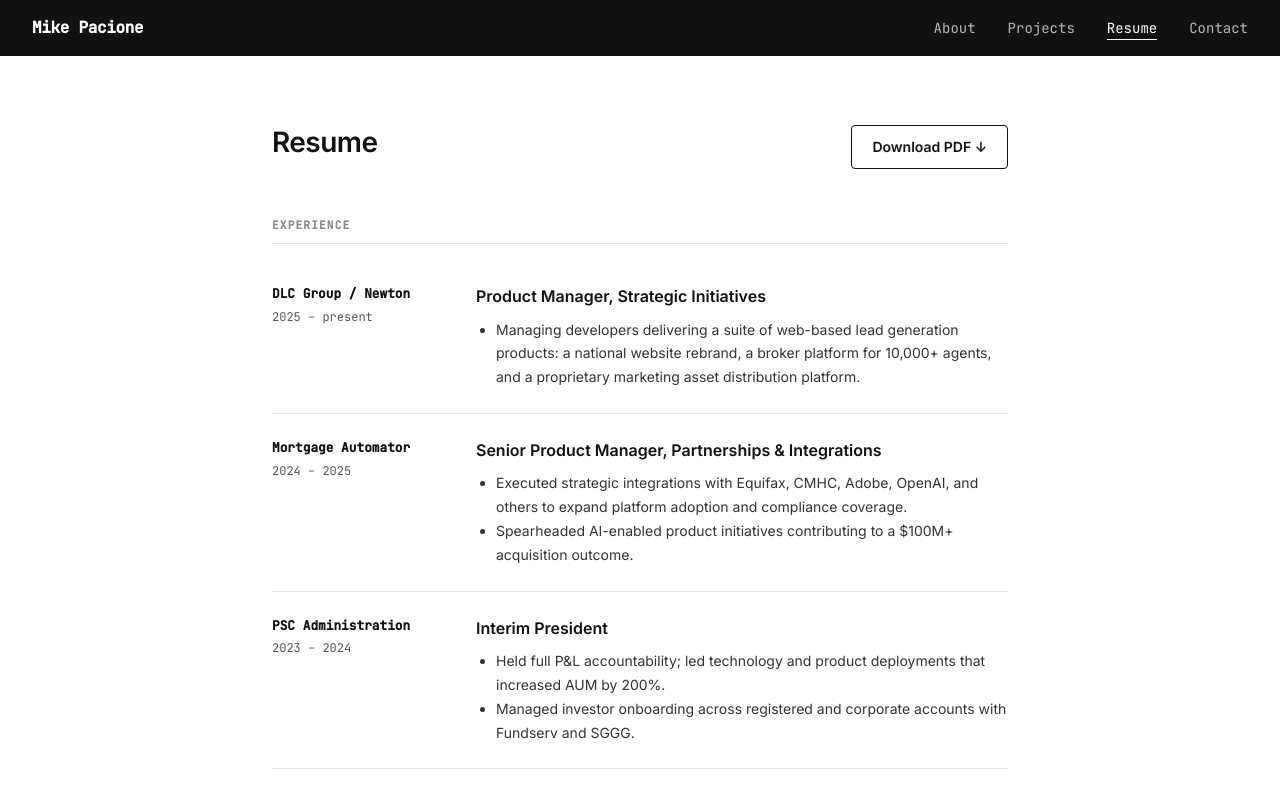
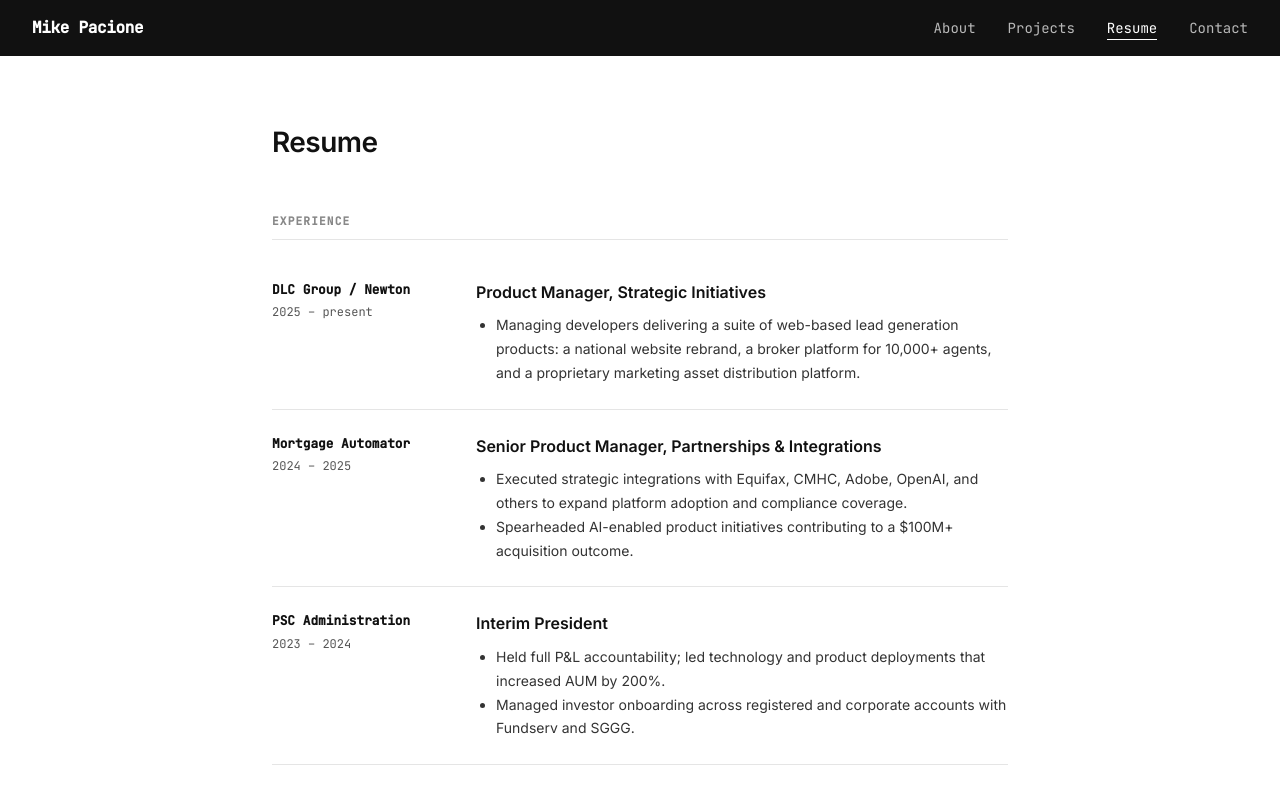
Before and after one commit to thefailvlog-netizen/personal-website, a plain HTML site: page resume.html in a window 1280 px wide. Shown: the top 786 px of the page. Drawn offline with Linux system fonts and the light colour scheme.

Commit message:
chore: remove PDF download button until PDF is ready

```diff
--- a/resume.html
+++ b/resume.html
@@ -21,10 +21,7 @@
   </nav>
 
   <main class="container">
-    <div style="display:flex; align-items:baseline; justify-content:space-between; flex-wrap:wrap; gap:1rem; margin-bottom:2.5rem;">
-      <h2 style="margin-bottom:0;">Resume</h2>
-      <a href="assets/Mike_Pacione_Resume.pdf" download class="btn btn-outline">Download PDF &darr;</a>
-    </div>
+    <h2>Resume</h2>
 
     <!-- Experience -->
     <div class="resume-section">
```
